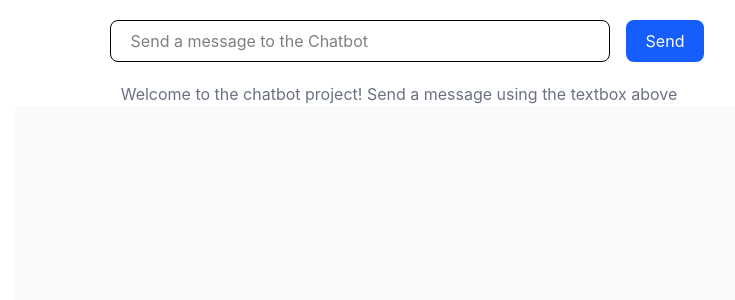
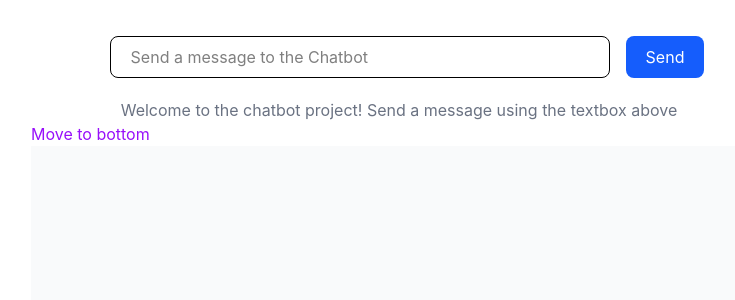
Before and after one commit to michael-sintim/Deep-Dive-with-react-, a React (Vite) app: page / in a window 1280 px wide. Shown: the top 300 px of the page, without its empty margins (241-976 px from the left). Built offline with nearby package versions, Linux system fonts and the light colour scheme.

Commit message:
im getting it now

```diff
--- a/src/App.jsx
+++ b/src/App.jsx
@@ -36,7 +36,7 @@ const [count,setCount] = useState(0)
   <BrowserRouter>
   <Routes>
     <Route path='/' element={
-      <div className='flex flex-col h-screen max-w-3xl mx-auto shadow-3xl'>
+      <div className='flex flex-col h-screen p-4 max-w-3xl mx-auto shadow-3xl'>
       <Navbar
       inboxData={chatMessages}
       setChatMessages={setChatMessages}
--- a/src/components/ChatMessage.jsx
+++ b/src/components/ChatMessage.jsx
@@ -8,12 +8,16 @@ function ChatMessage({message,sender}){
     <div className="flex justify-start items-center">
   {/* hello Chatbot */}
   <img src="robot.jpg" alt="user image"  width='50' className="rounded-3xl mx-3"/>
-  {message}
-    </div> : <div className="flex justify-end items-center ">
+  <div className="bg-gray-200 text-black max-w-[50%] rounded-lg p-3">
+{message}
+  </div>
+
+    </div> : <div className="flex justify-end items-center mr-12 ">
   {/* user  */}
-
-  {message}
-  <img src="user.jpg" alt="user image"  width='50'className="mx-3 " />
+  <div className="bg-gray-200 text-black max-w-[50%] rounded-lg p-3">
+{message}
+  </div>
+  <img src="user.jpg" alt="user image"  width='50'className="" />
     </div>
 
 }
--- a/src/components/ChatMessages.jsx
+++ b/src/components/ChatMessages.jsx
@@ -5,11 +5,14 @@ import ChatMessage from "./ChatMessage";
 function ChatMessages({ inboxData, setChatMessages }) {
   const ChatMessageComponents = inboxData.map((chatMessage) => {
     return (
+
+      <div className="space-y-3">
       <ChatMessage
         message={chatMessage.message}
         sender={chatMessage.sender}
         key={chatMessage.id}
       />
+      </div>
     );
   })
 
--- a/src/components/navbar.jsx
+++ b/src/components/navbar.jsx
@@ -4,6 +4,8 @@ function Navbar({inboxData,setChatMessages}){
 
      const [inputText, SetinputText] = useState('')
 
+
+    const hasMessages = inboxData.length > 0
 
 function saveText(event){
 
@@ -46,11 +48,15 @@ setChatMessages(
     }
   }
 
-
+  const [isSwapped, setIsSwapped] = useState(false)
+  const handleSwap = (e) => {
+    e.preventDefault()
+    setIsSwapped(!isSwapped)
+  }
 
 return(
     <>
-<div className="flex justify-center m-5">
+<div className="flex justify-center m-5 relative">
 
  <input type="text" placeholder="Send a message to the Chatbot"
  value={inputText} size='30' onKeyDown={handlekeydown}
@@ -58,12 +64,17 @@ return(
  className='w-[500px] border rounded-lg h-10 text-left p-5 mx-4'
 
  />
+
  <button onClick={SendMessage} className="bg-blue-600 p-2 rounded-lg text-white px-5 hover:cursor-pointer">Send</button>
 
 </  div>
+{!hasMessages &&
 <div className="flex justify-center">
 
       <p className="text-gray-500">Welcome to the chatbot project! Send a message using the textbox above</p>
+</div>}
+<div >
+    <a href="#" className="top-0 text-purple-600">Move to bottom </a>
 </div>
 </>
 )
```
